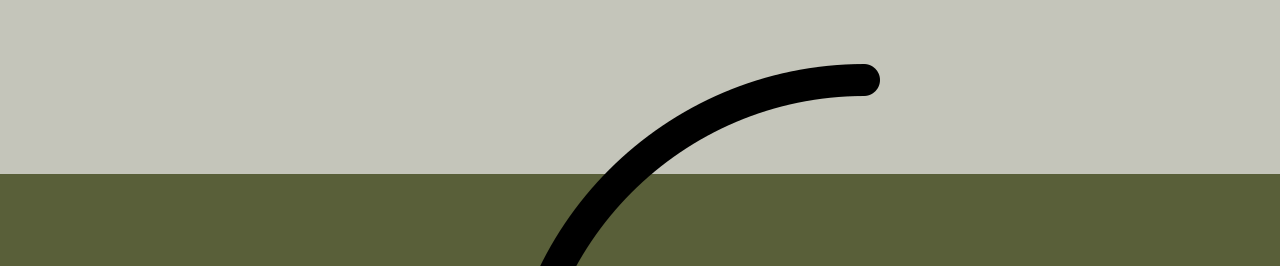
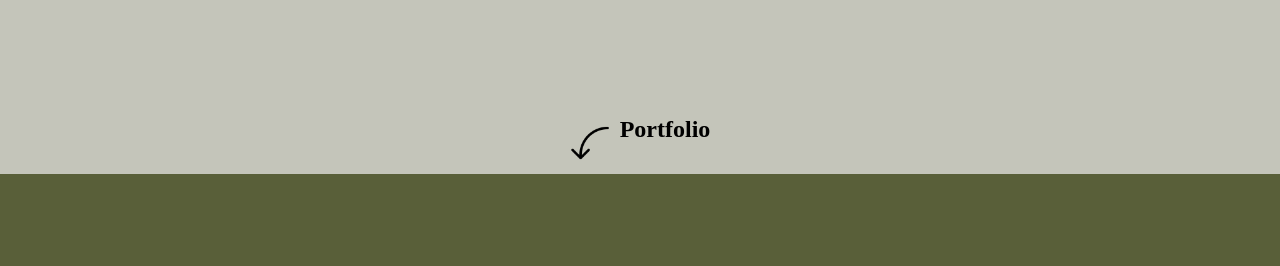
Before and after one commit to josefbruseke/PersonalPage, a plain HTML site: page src/index.html in a window 1280 px wide. Shown: the part 666-932 px from the top of the page. Drawn offline with Linux system fonts and the light colour scheme.

Commit message:
add style

```diff
--- a/src/styles.css
+++ b/src/styles.css
@@ -47,6 +47,18 @@ nav li {
     border-radius: 50%;
 }
 
+.Arrow {
+    width: 5vh;
+    align-self: flex-end;
+    margin-right: 10px;
+}
+
+.Portfolio-Pointer {
+    display: flex;
+    margin-top: 10vh;
+}
+
+
 .Portfolio {
     background-color: #595F39;
     height: 100dvh;
```
